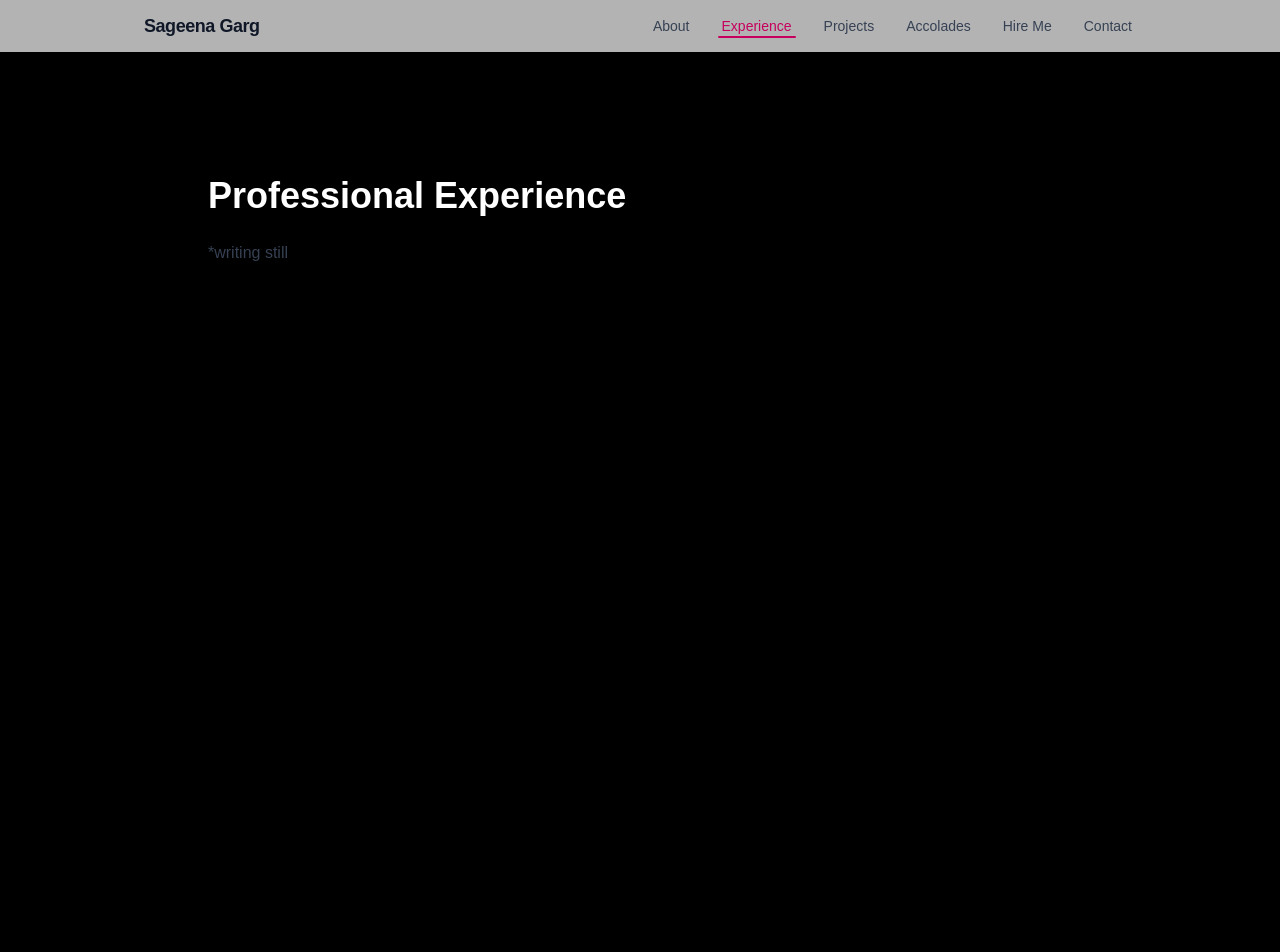
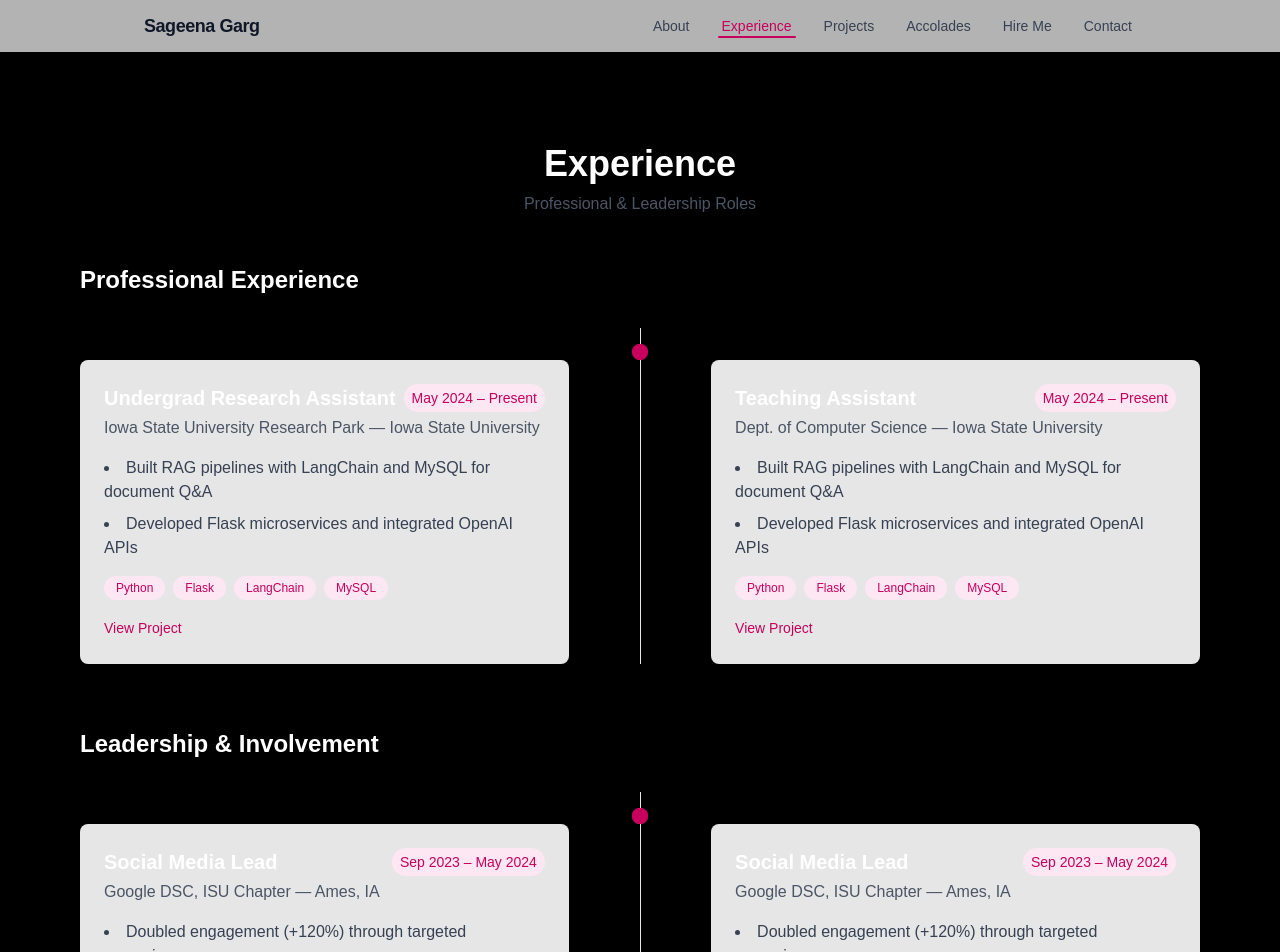
Before and after one commit to SageGarg/sageena-portfolio, a Next.js app: page /experience in a window 1280 px wide. Shown: the top 952 px of the page. Before the commit the page ends 800 px from the top, so only its background shows below. Built offline with nearby package versions, Linux system fonts and the light colour scheme.

Commit message:
experience page

```diff
--- a/src/app/(main)/experience/page.tsx
+++ b/src/app/(main)/experience/page.tsx
@@ -1,12 +1,116 @@
-export const metadata = { title: 'Professional Experience – Sageena Garg' };
+// src/app/(site)/experience/page.tsx
+'use client';
 
-export default function Experience() {
+import { motion } from 'framer-motion';
+
+import {professionalExperiences,
+  leadershipExperiences,
+  Experience,} from '../../../content/experiences';
+
+export default function ExperiencePage() {
   return (
-    <section className="mx-auto max-w-4xl px-4 py-24">
-      <h1 className="mb-6 text-4xl font-bold">Professional Experience</h1>
-      <p className="leading-relaxed text-gray-700 dark:text-gray-300">
-        *writing still
-      </p>
+    <section className="mx-auto max-w-6xl px-4 py-16">
+      <header className="text-center mb-12">
+        <h1 className="text-4xl font-bold">Experience</h1>
+        <p className="mt-2 text-gray-600 dark:text-gray-400">
+          Professional & Leadership Roles
+        </p>
+      </header>
+
+      <Timeline title="Professional Experience" items={professionalExperiences} />
+      <Timeline title="Leadership & Involvement" items={leadershipExperiences} />
     </section>
   );
 }
+
+function Timeline({
+  title,
+  items,
+}: {
+  title: string;
+  items: Experience[];
+}) {
+  return (
+    <div className="mb-16">
+      <h2 className="mb-8 text-2xl font-semibold">{title}</h2>
+      <div className="relative grid grid-cols-9 gap-4">
+        {/* Center line */}
+        <div className="col-start-5 col-span-1 absolute inset-y-0 left-1/2 w-px bg-gray-200 dark:bg-zinc-700" />
+
+        {items.map((exp, idx) => {
+          const side = idx % 2 === 0 ? 'left' : 'right';
+          const offsetClasses = ['', 'mt-8', 'mt-16', 'mt-24'][idx] || 'mt-8';
+
+          return (
+            <div
+              key={idx}
+              className={`
+                col-span-4
+                ${side === 'left' ? 'col-start-1' : 'col-start-6'}
+                ${offsetClasses}
+              `}
+            >
+              {/* Timeline dot */}
+              <span
+                className="absolute top-4 left-1/2 -translate-x-1/2 h-4 w-4 rounded-full bg-pink-700"
+              />
+
+              {/* Card */}
+              <motion.div
+                initial={{ opacity: 0, x: side === 'left' ? -50 : 50 }}
+                whileInView={{ opacity: 1, x: 0 }}
+                transition={{ duration: 0.5 }}
+                viewport={{ once: true }}
+                className="bg-white/90 dark:bg-zinc-800/90 p-6 rounded-lg shadow-lg"
+              >
+                {/* Role & Dates */}
+                <div className="flex items-center justify-between">
+                  <h3 className="text-xl font-semibold">{exp.role}</h3>
+                  <span className="text-sm font-medium text-pink-700 bg-pink-100 rounded-full px-2 py-1">
+                    {exp.dates}
+                  </span>
+                </div>
+
+                {/* Company & Location */}
+                <div className="mt-1 mb-4 text-gray-600 dark:text-gray-300">
+                  {exp.company} &mdash; {exp.location}
+                </div>
+
+                {/* Responsibilities */}
+                <ul className="mb-4 list-disc list-inside space-y-2 text-gray-700 dark:text-gray-300">
+                  {exp.responsibilities.map((r, i) => (
+                    <li key={i}>{r}</li>
+                  ))}
+                </ul>
+
+                {/* Skills */}
+                <div className="flex flex-wrap gap-2 mb-4">
+                  {exp.skills.map((s) => (
+                    <span
+                      key={s}
+                      className="rounded-full bg-pink-100 px-3 py-1 text-xs font-medium text-pink-700"
+                    >
+                      {s}
+                    </span>
+                  ))}
+                </div>
+
+                {/* Optional link */}
+                {exp.link && (
+                  <a
+                    href={exp.link}
+                    target="_blank"
+                    rel="noreferrer"
+                    className="text-sm font-medium text-pink-700 hover:underline"
+                  >
+                    View Project
+                  </a>
+                )}
+              </motion.div>
+            </div>
+          );
+        })}
+      </div>
+    </div>
+  );
+}
--- /dev/null
+++ b/src/content/experiences.ts
@@ -0,0 +1,76 @@
+// src/content/experiences.ts
+export type Experience = {
+  role: string;
+  company: string;
+  location: string;
+  dates: string;
+  responsibilities: string[];
+  skills: string[];
+  link?: string;
+};
+
+export const professionalExperiences: Experience[] = [
+  {
+    role: 'Undergrad Research Assistant',
+    company: 'Iowa State University Research Park',
+    location: 'Iowa State University',
+    dates: 'May 2024 – Present',
+    responsibilities: [
+      'Built RAG pipelines with LangChain and MySQL for document Q&A',
+      'Developed Flask microservices and integrated OpenAI APIs',
+    ],
+    skills: ['Python', 'Flask', 'LangChain', 'MySQL'],
+    link: '/projects#signal-verse',
+  },
+
+  {
+    role: 'Teaching Assistant',
+    company: 'Dept. of Computer Science',
+    location: 'Iowa State University',
+    dates: 'May 2024 – Present',
+    responsibilities: [
+      'Built RAG pipelines with LangChain and MySQL for document Q&A',
+      'Developed Flask microservices and integrated OpenAI APIs',
+    ],
+    skills: ['Python', 'Flask', 'LangChain', 'MySQL'],
+    link: '/projects#signal-verse',
+  },
+  // …add more professional roles…
+];
+
+export const leadershipExperiences: Experience[] = [
+  {
+    role: 'Social Media Lead',
+    company: 'Google DSC, ISU Chapter',
+    location: 'Ames, IA',
+    dates: 'Sep 2023 – May 2024',
+    responsibilities: [
+      'Doubled engagement (+120%) through targeted campaigns',
+      'Managed a team of 5 and tracked metrics with Google Analytics',
+    ],
+    skills: ['Content Strategy', 'Analytics', 'Figma'],
+  },
+  {
+    role: 'Social Media Lead',
+    company: 'Google DSC, ISU Chapter',
+    location: 'Ames, IA',
+    dates: 'Sep 2023 – May 2024',
+    responsibilities: [
+      'Doubled engagement (+120%) through targeted campaigns',
+      'Managed a team of 5 and tracked metrics with Google Analytics',
+    ],
+    skills: ['Content Strategy', 'Analytics', 'Figma'],
+  },
+  {
+    role: 'Social Media Lead',
+    company: 'Google DSC, ISU Chapter',
+    location: 'Ames, IA',
+    dates: 'Sep 2023 – May 2024',
+    responsibilities: [
+      'Doubled engagement (+120%) through targeted campaigns',
+      'Managed a team of 5 and tracked metrics with Google Analytics',
+    ],
+    skills: ['Content Strategy', 'Analytics', 'Figma'],
+  }
+  // …add more leadership roles…
+];
```
